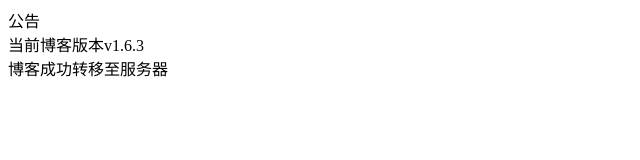
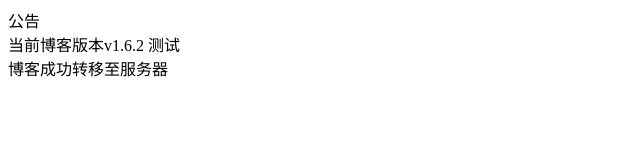
Before and after one commit to xyzyx0314/xyzyx0314.github.io, a plain HTML site: page html/home_list.html in a window 1280 px wide. Shown: the full height of the page, 0-640 px from the left. Drawn offline with Linux system fonts and the light colour scheme.

Commit message:
v1.6.2 测试

```diff
--- a/html/home_list.html
+++ b/html/home_list.html
@@ -2,7 +2,7 @@
   <div class="home-bulletin">公告</div>
   <div class="home-news">
     <div class="home-new" onclick="loadWeek('6')">
-      当前博客版本v1.6.3
+      当前博客版本v1.6.2 测试
     </div>
     <div class="home-new" onclick="loadWeek('5')">
       博客成功转移至服务器
```
